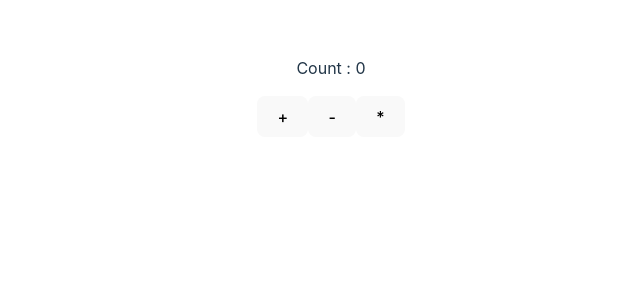
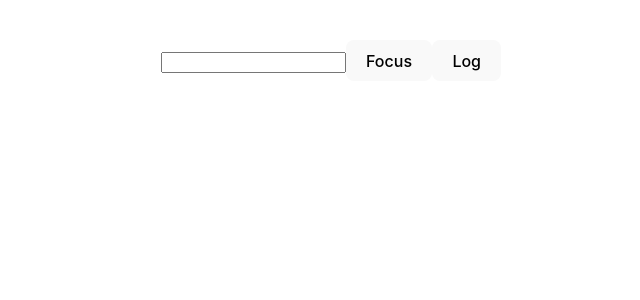
Before and after one commit to danyalkhan999/ReactHooks, a React (Vite) app: page / in a window 1280 px wide. Shown: the top 300 px of the page, without its empty margins (309-949 px from the left). Built offline with nearby package versions, Linux system fonts and the light colour scheme.

Commit message:
useRef finished

```diff
--- a/src/App.jsx
+++ b/src/App.jsx
@@ -1,6 +1,7 @@
 import "./App.css";
+import UseRef from "./component/useRef";
 // import UseContext from "./component/useContext";
-import UseReducer from "./component/useReducer";
+// import UseReducer from "./component/useReducer";
 // import UseEffectDetailed from "./component/useEffectDetailed";
 // import UseEffect from './component/useeffeect'
 // import UseMemo from "./component/usememo";
@@ -13,7 +14,8 @@ function App() {
       {/* <UseMemo /> */}
       {/* <UseEffectDetailed /> */}
       {/* <UseContext /> */}
-      <UseReducer />
+      {/* <UseReducer /> */}
+      <UseRef />
     </>
   );
 }
--- /dev/null
+++ b/src/component/useRef.jsx
@@ -0,0 +1,26 @@
+import { useEffect } from "react";
+import { useRef } from "react";
+
+const UseRef = () => {
+  const inputRef = useRef();
+  const handleFocus = () => {
+    inputRef.current.focus();
+  };
+  const handleLog = () => {
+    inputRef.current.value = "Danyal";
+    console.log(inputRef.current.value);
+  };
+
+  useEffect(() => {
+    console.log("Page rerender");
+  });
+  return (
+    <div>
+      <input type="text" ref={inputRef} />
+      <button onClick={handleFocus}>Focus</button>
+      <button onClick={handleLog}>Log</button>
+    </div>
+  );
+};
+
+export default UseRef;
```
